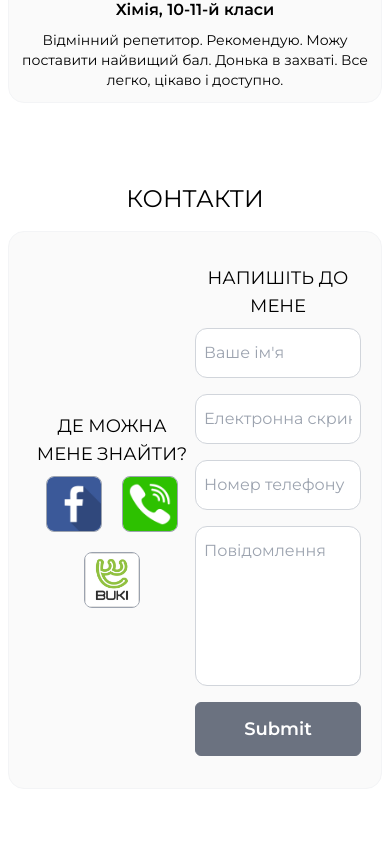
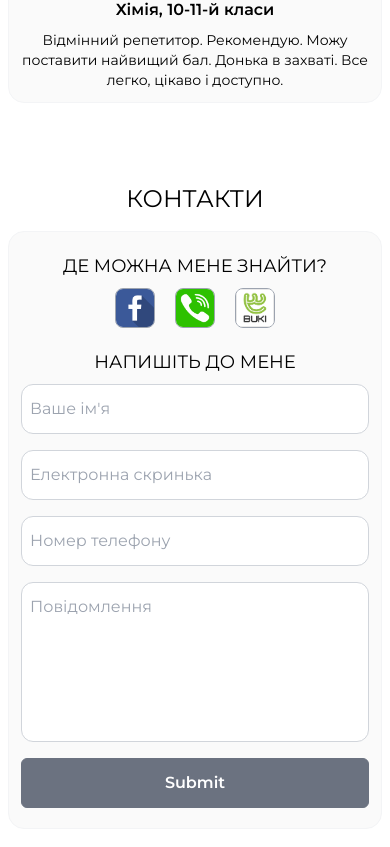
Before and after one commit to ShadowDrake21/tutor-site, a React (Create React App) app: page / in a window 390 px wide. Shown: the part 4684-5531 px from the top of the page. Built offline with nearby package versions, Linux system fonts and the light colour scheme.

Commit message:
responsive design

```diff
--- a/src/components/Contacts.jsx
+++ b/src/components/Contacts.jsx
@@ -9,9 +9,9 @@ import phone from '../assets/phone.png'
 
 const Contacts = () => {
   return (
-    <div className="py-10 px-2 md:py-16">
+    <div name="contacts" className="py-10 px-2 md:py-16">
       <Title text="Контакти" />
-      <div className="max-w-screen-lg flex justify-between bg-zinc-50 border rounded-2xl border-gray-100 mx-auto px-5 py-8">
+      <div className="max-w-screen-lg flex justify-between bg-zinc-50 border rounded-2xl border-gray-100 mx-auto px-3 py-5 flex-col items-center gap-y-5 sm:px-5 sm:py-8 md:flex-row md:gap-0">
         <div className="max-w-lg w-full flex items-center flex-col justify-center">
           <h4 className="text-center text-lg uppercase mb-2 md:mb-3 md:text-xl lg:mb-4">
             Де можна мене знайти?
--- a/src/components/ContactsForm.jsx
+++ b/src/components/ContactsForm.jsx
@@ -5,14 +5,9 @@ const ContactsForm = () => {
   const {
     register,
     handleSubmit,
-    watch,
     formState: { errors },
   } = useForm()
   const onSubmit = (data) => console.log(data)
-
-  console.log(watch('example'))
-
-  console.log(errors)
 
   const errorRender = (text) => {
     return <p className="text-red-500 font-bold">{text}</p>
@@ -66,7 +61,7 @@ const ContactsForm = () => {
       {errorRender(errors.messageField?.message)}
       <input
         type="submit"
-        className="px-5 py-3 rounded-md bg-gray-500 border border-gray-500 text-white font-bold text-lg cursor-pointer  hover:bg-slate-300 duration-200 hover:text-gray-600"
+        className="px-5 py-3 rounded-md bg-gray-500 border border-gray-500 text-white font-bold text-base cursor-pointer  hover:bg-slate-300 duration-200 hover:text-gray-600 sm:text-lg"
       />
     </form>
   )
--- a/src/components/ContactsMedia.jsx
+++ b/src/components/ContactsMedia.jsx
@@ -7,7 +7,7 @@ const ContactsMedia = ({ icon, link }) => {
         <img
           src={icon}
           alt="icon"
-          className="w-14 h-14 object-cover rounded-lg border border-gray-400"
+          className="w-10 h-10 object-cover rounded-lg border border-gray-400 sm:w-14 sm:h-14"
         />
       </a>
     </div>
```
